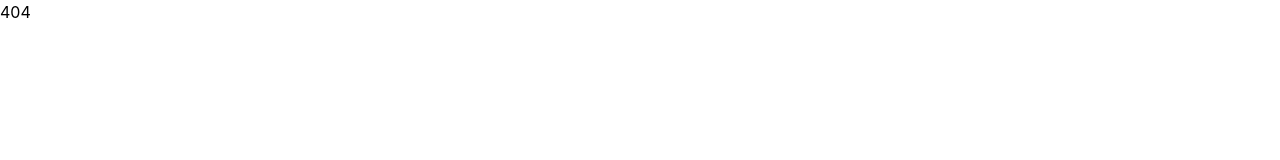
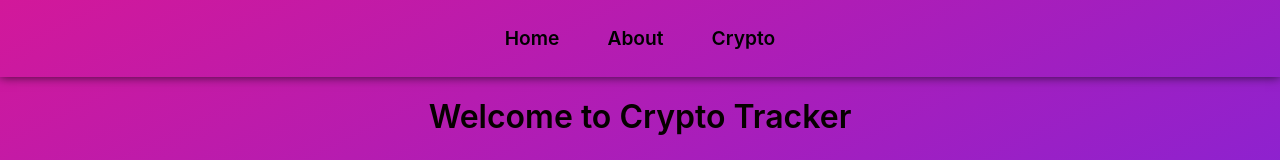
Before and after one commit to VDimov01/crypto-tracker, a React (Create React App) app: page /crypto-tracker/details/1 in a window 1280 px wide. Before the commit this address had no page. Shown: the top 160 px of the page. Built offline with nearby package versions, Linux system fonts and the light colour scheme; no server answers.

Commit message:
Configure React app

```diff
--- a/src/components/Header/Header.tsx
+++ b/src/components/Header/Header.tsx
@@ -5,9 +5,9 @@ export const Header = () => {
   return (
     <div className="App gradient">
       <nav className="navbar">
-        <Link to="/">Home</Link>
-        <Link to="/about">About</Link>
-        <Link to="/crypto">Crypto</Link>
+        <Link to="/crypto-tracker/">Home</Link>
+        <Link to="/crypto-tracker/about">About</Link>
+        <Link to="/crypto-tracker/crypto">Crypto</Link>
       </nav>
       <h1 className="heading">Welcome to Crypto Tracker</h1>
       <div>
--- a/src/components/Home/Home.tsx
+++ b/src/components/Home/Home.tsx
@@ -35,7 +35,7 @@ export const Home = ({cryptos, currentPage, itemsPerPage}: HomeProps) => {
               <p>{crypto.name}</p>
               <p>{crypto.symbol}</p>
               <p>{convertPrice(crypto.quotes.USD.price)}</p>
-              <Link to={`/details/${crypto.id}`}>Details</Link>
+              <Link to={`/crypto-tracker/details/${crypto.id}`}>Details</Link>
             </span>
           );
         })
--- a/src/index.tsx
+++ b/src/index.tsx
@@ -25,12 +25,12 @@ const router = createBrowserRouter([
         errorElement: <div>404</div>
       },
       {
-        path: '/about',
+        path: '/crypto-tracker/about',
         element: <About />,
         errorElement: <div>404</div>
       },
       {
-        path: '/details/:cryptoId',
+        path: '/crypto-tracker/details/:cryptoId',
         element: <Details />,
       }
     ]
```
